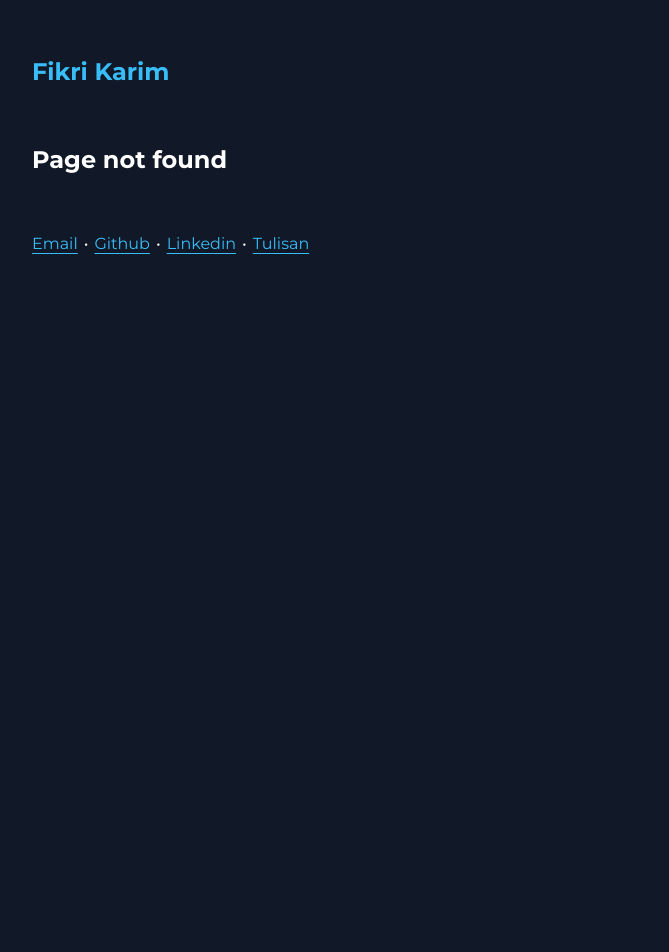
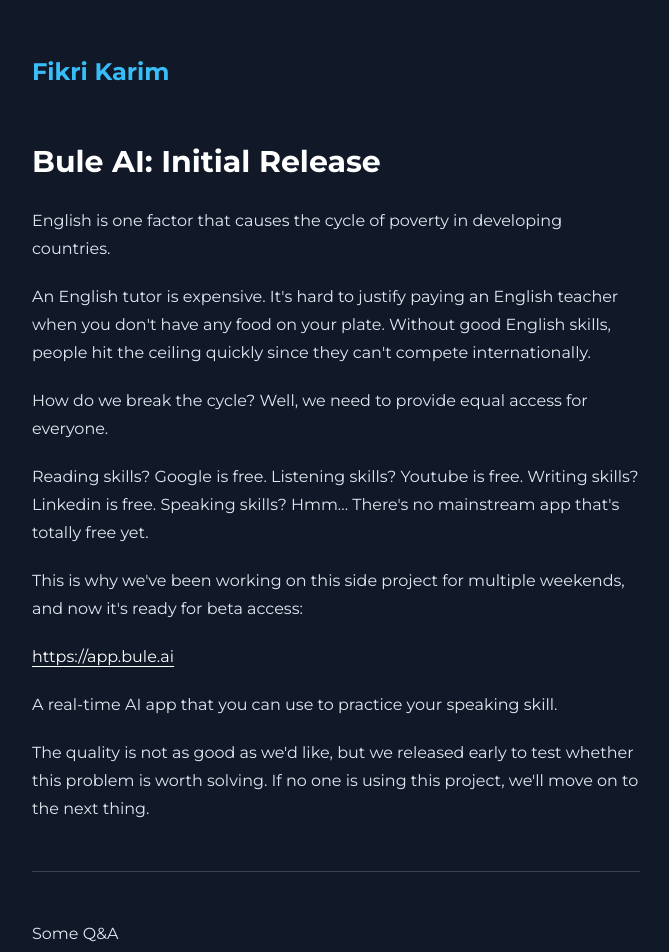
Before and after one commit to fikrikarim/fikrikarim.com, a Next.js app: page /bule-release in a window 1280 px wide. Before the commit this address had no page. Shown: the top 952 px of the page, without its empty margins (304-973 px from the left). Before the commit the page ends 800 px from the top, so only its background shows below. Built offline with nearby package versions, Linux system fonts and the light colour scheme.

Commit message:
Add bule-release

```diff
--- /dev/null
+++ b/pages/bule-release/index.mdx
@@ -0,0 +1,59 @@
+export const meta = {
+  title: 'Bule AI: Initial Release',
+  date: "2025-09-21",
+  language: "english",
+  spoiler: "Self-hosting a real-time AI app to help people practice speaking English",
+};
+
+import { Post } from "../../components/Post";
+
+export default (props) => <Post {...props} meta={meta} />;
+
+
+English is one factor that causes the cycle of poverty in developing countries.
+
+An English tutor is expensive. It's hard to justify paying an English teacher when you don't have any food on your plate. Without good English skills, people hit the ceiling quickly since they can't compete internationally.
+
+How do we break the cycle? Well, we need to provide equal access for everyone.
+
+Reading skills? Google is free. Listening skills? Youtube is free. Writing skills? Linkedin is free. Speaking skills? Hmm... There's no mainstream app that's totally free yet.
+
+This is why we've been working on this side project for multiple weekends, and now it's ready for beta access:
+
+<a href="https://app.bule.ai" target="_blank">https://app.bule.ai</a>
+
+A real-time AI app that you can use to practice your speaking skill.
+
+The quality is not as good as we'd like, but we released early to test whether this problem is worth solving. If no one is using this project, we'll move on to the next thing.
+
+---
+
+Some Q&A
+
+Q: Do you rent a server for this?
+
+A: No, we're self-hosting the AI server. We bought an RTX 5090, put it on my 5-year-old PC, and used Cloudflare tunnel to expose the PC to the internet. If you can't use the app, it might be because our ISP is down or because my PC is fried.
+
+Q: Why do you self-host the server?
+
+A: To reduce the cost, to improve the latency, and to create a justification for buying a $2500 GPU.
+
+Q: What's the difference between this and ChatGPT voice?
+
+A: The difference is that our app is much worse than ChatGPT, for real. If you're subscribed to ChatGPT, please just use that. We're making this for people that can't afford $20/mo, and they hit the limit on the free plan. OpenAI is optimizing for the quality. We're optimizing the cost so we can provide free access to everyone.
+
+Q: Who helped with this project?
+
+A: My wife, Dina Puteri, helped me with everything. Jundan Haris contributed a lot to the codebase. Dzulridha Khairul Majid and Indratno Adhi Pratama helped during the project’s inception.
+
+Q: Do you make this from scratch?
+
+A: No. The current version is built on top of the Unmute project by Kyutai. We're constantly trying new open source models and technologies to evaluate what's the best real-time AI model that we can serve cheaply.
+
+Q: Why is it called Bule AI?
+
+A: Bule means "foreigner" in Indonesian. People in Indonesia are forced to speak English when they meet a foreigner. We want to force you to speak English.
+
+Q: How can we help the project?
+
+A: Use the app, like, comment, share, send us feedback, or send us a GPU :D
```
